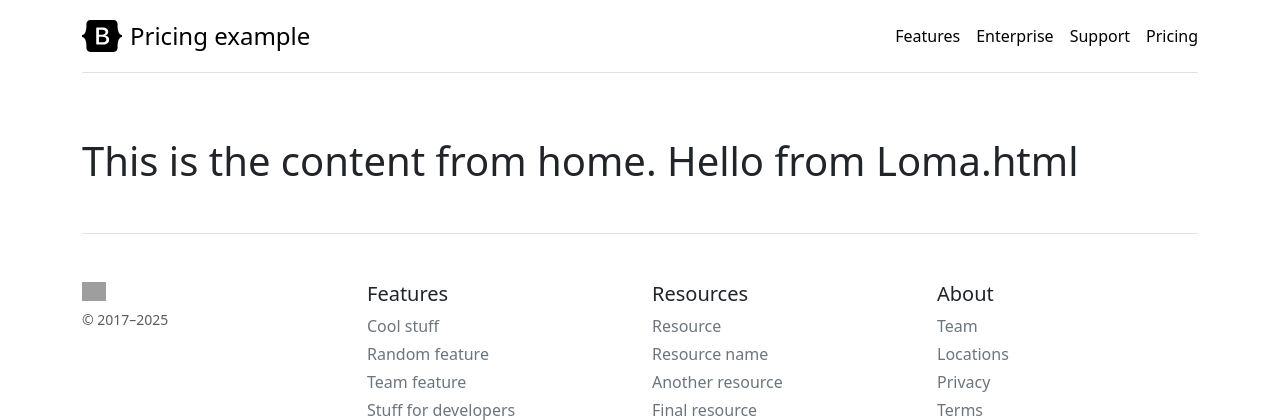
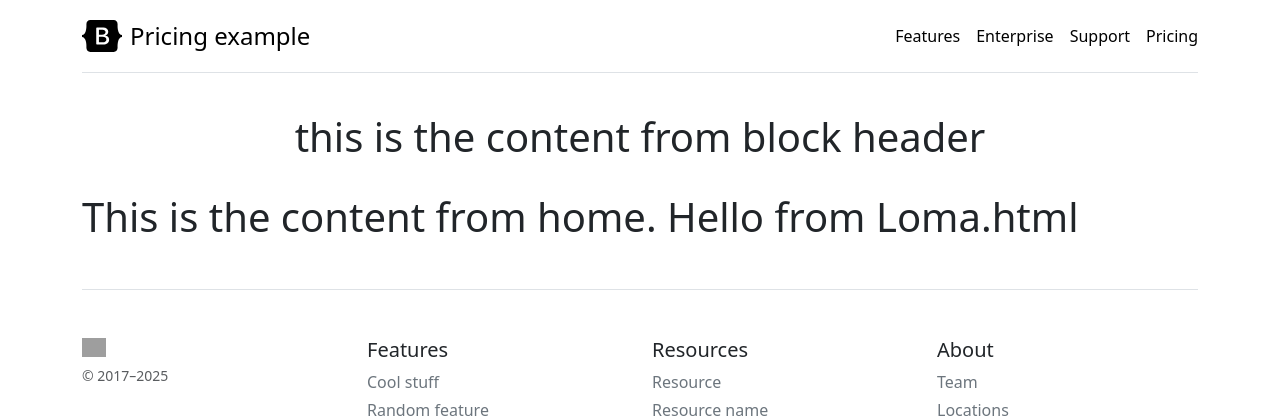
Before and after one commit to BananaBoyIsMe/python-sp-topic, a Django app: page / in a window 1280 px wide. Shown: the top 420 px of the page. Run offline with Django 4.2, Linux system fonts and the light colour scheme; some libraries are stand-ins or nearby versions; grey boxes are pictures that could not be loaded.

Commit message:
new header

```diff
--- a/DolphinWebsite/myapp/template/myapp/home.html
+++ b/DolphinWebsite/myapp/template/myapp/home.html
@@ -1,4 +1,8 @@
 {% extends 'myapp/base.html' %}
+
+{% block myheader %}
+    <h1>this is the content from block header</h1>
+{% endblock myheader %}
 
 {% block content %}
 
```
